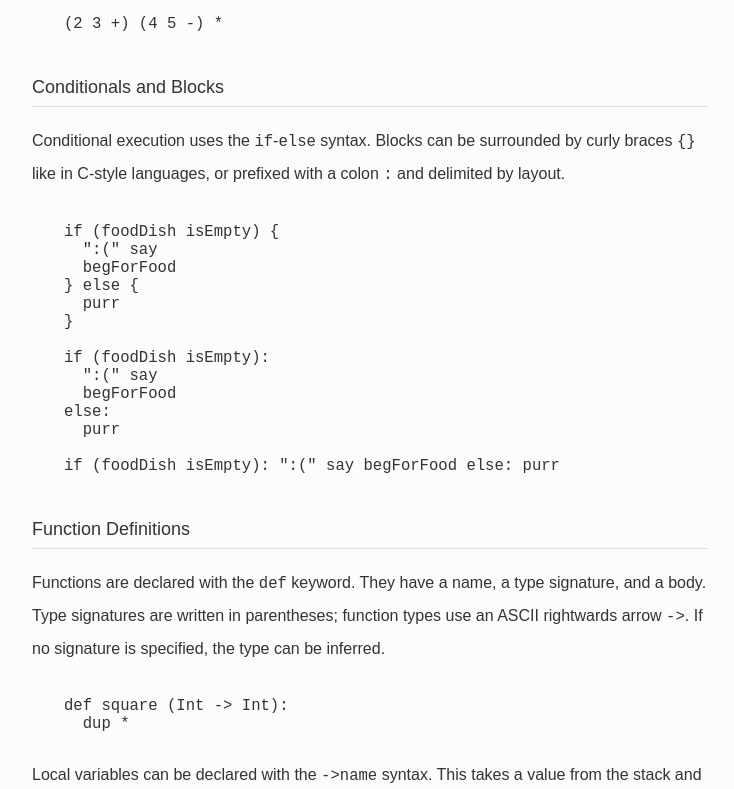
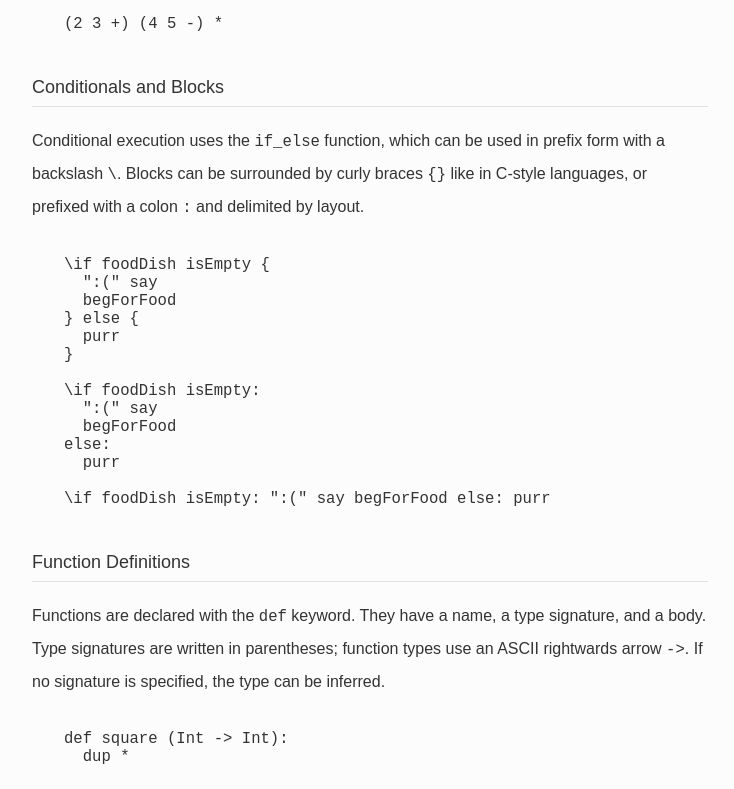
Before and after one commit to evincarofautumn/kittenlang.org, a plain HTML site: page intro/index.html in a window 1280 px wide. Shown: the part 1960-2749 px from the top of the page, without its empty margins (382-1116 px from the left). Drawn offline with Linux system fonts and the light colour scheme.

Commit message:
Update intro section on conditionals.

```diff
--- a/intro/index.html
+++ b/intro/index.html
@@ -94,21 +94,21 @@
         <pre><code>(2 3 +) (4 5 -) *</code></pre>
 
         <h2>Conditionals and Blocks</h2>
-        <p>Conditional execution uses the <code>if</code>-<code>else</code> syntax. Blocks can be surrounded by curly braces <code>{}</code> like in C-style languages, or prefixed with a colon <code>:</code> and delimited by layout.
-        <pre><code>if (foodDish isEmpty) {
+        <p>Conditional execution uses the <code>if_else</code> function, which can be used in prefix form with a backslash <code>\</code>. Blocks can be surrounded by curly braces <code>{}</code> like in C-style languages, or prefixed with a colon <code>:</code> and delimited by layout.
+        <pre><code>\if foodDish isEmpty {
   ":(" say
   begForFood
 } else {
   purr
 }
 
-if (foodDish isEmpty):
+\if foodDish isEmpty:
   ":(" say
   begForFood
 else:
   purr
 
-if (foodDish isEmpty): ":(" say begForFood else: purr</code></pre>
+\if foodDish isEmpty: ":(" say begForFood else: purr</code></pre>
 
       <h2>Function Definitions</h2>
       <p>Functions are declared with the <code>def</code> keyword. They have a name, a type signature, and a body. Type signatures are written in parentheses; function types use an ASCII rightwards arrow <code>-&gt;</code>. If no signature is specified, the type can be inferred.
@@ -146,7 +146,7 @@ def multiply3:
       <p>Type signatures often include <em>type variables</em>, which enable polymorphism. For example, here is a simple recursive function to reverse a vector:
       <pre><code>def reverse ([a] -&gt; [a]):
   -&gt;v
-  if (v isEmpty):
+  \if (v isEmpty):
     []
   else:
     v init reverse
```
